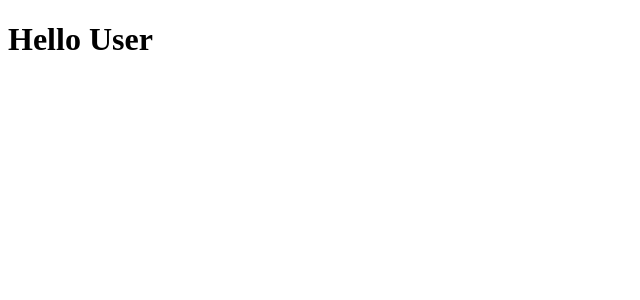
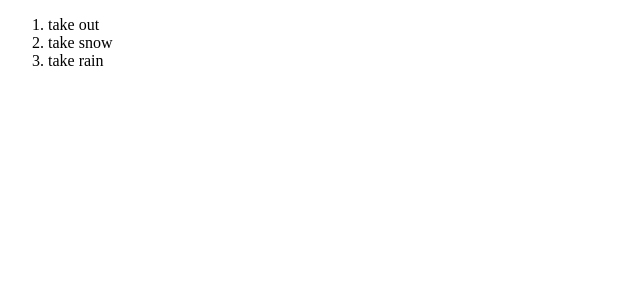
Before and after one commit to sahithi58/Photowall, a React (Create React App) app in the folder photowall/: page / in a window 1280 px wide. Shown: the top 300 px of the page, without its empty margins (0-640 px from the left). Built offline with nearby package versions, Linux system fonts and the light colour scheme.

Commit message:
Exploring create Element React

```diff
--- a/photowall/src/index.js
+++ b/photowall/src/index.js
@@ -1,6 +1,18 @@
 import React from 'react';
 import ReactDOM from 'react-dom';
 
-const element = React.createElement('h1',null,"Hello User")
+const tasks = ['take out','take snow', 'take rain']
+
+const element = React.createElement('ol',null,tasks.map(
+    (task,index)=>
+    // Key should be unique.
+    React.createElement('li',{key: index},task)
+    ))
+
+// const element = React.createElement('ol',null,
+// React.createElement('li',null,"take out"),
+// React.createElement('li',null,"take snow"),
+// React.createElement('li',null,"take rain")
+// )
 
 ReactDOM.render(element,document.getElementById("root"));
```
